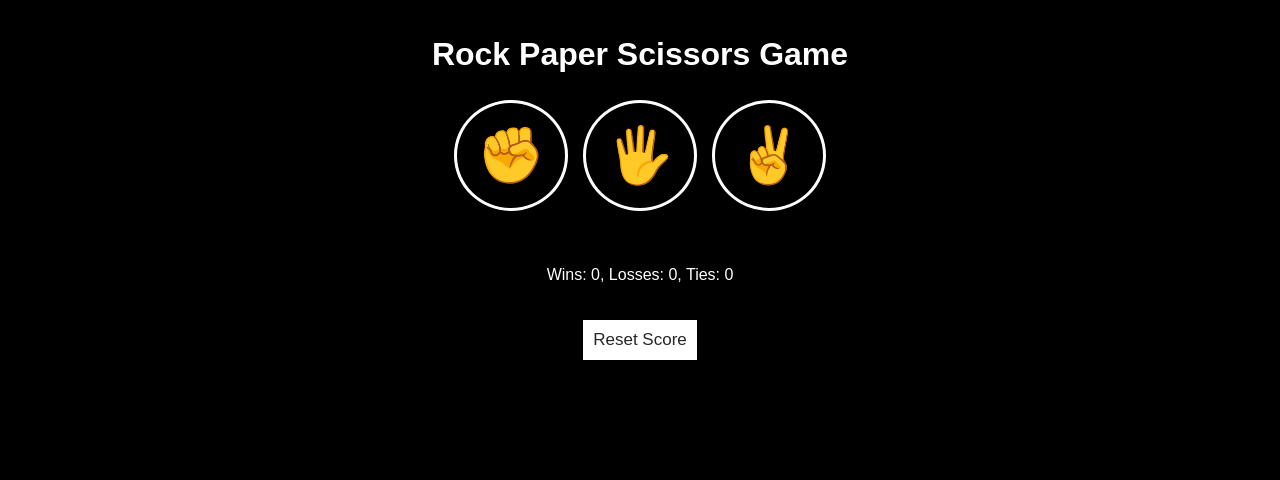
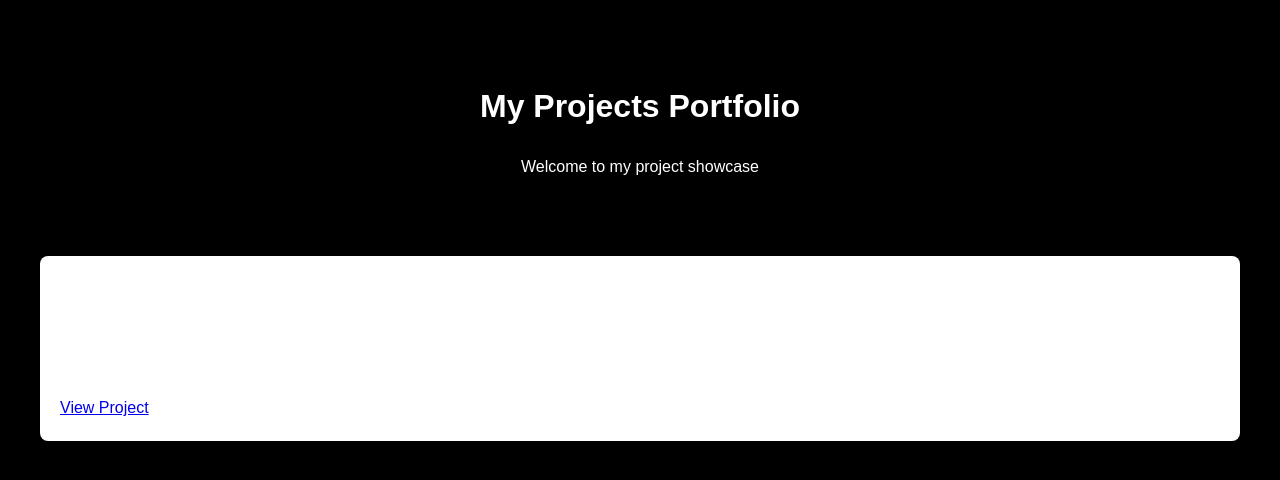
Before and after one commit to CrimsonFrost77/my-projects-landing-page, a plain HTML site: page index.html in a window 1280 px wide. Drawn offline with Linux system fonts and the light colour scheme.

Commit message:
made landing page

```diff
--- /dev/null
+++ b/css/landing-page.css
@@ -0,0 +1,28 @@
+body {
+  background-color: #000000;
+  color: white;
+  font-family: Arial, sans-serif;
+  line-height: 1.6;
+  margin: 0;
+  padding: 20px;
+}
+.container {
+  max-width: 1200px;
+  margin: 0 auto;
+}
+header {
+  text-align: center;
+  padding: 40px 0;
+}
+.projects-grid {
+  display: grid;
+  grid-template-columns: repeat(auto-fit, minmax(300px, 1fr));
+  gap: 20px;
+  padding: 20px 0;
+}
+.project-card {
+  background: white;
+  padding: 20px;
+  border-radius: 8px;
+  box-shadow: 0 2px 5px rgba(0, 0, 0, 0.1);
+}
--- a/index.html
+++ b/index.html
@@ -1,24 +1,28 @@
 <!DOCTYPE html>
-<html>
+<html lang="en">
   <head>
-    <title>Rock Paper Scissors</title>
+    <meta charset="UTF-8" />
     <meta name="viewport" content="width=device-width, initial-scale=1.0" />
-    <link rel="stylesheet" href="css/rpsV2.css" />
+    <title>My Projects Portfolio</title>
+    <link rel="stylesheet" href="css/landing-page.css" />
   </head>
   <body>
-    <h1 class="page-heading">Rock Paper Scissors Game</h1>
+    <div class="container">
+      <header>
+        <h1>My Projects Portfolio</h1>
+        <p>Welcome to my project showcase</p>
+      </header>
 
-    <!--Rock paper scissors game content-->
-    <div class="main-content">
-      <button id="rock" class="move-button">✊</button>
-      <button id="paper" class="move-button">🖐️</button>
-      <button id="scissors" class="move-button">✌️</button>
-      <p id="result-text" class="result-text"></p>
-      <p id="choices-text" class="choices-text"></p>
-      <p id="score-text" class="score-text"></p>
-      <button id="reset-score" class="button-reset-score">Reset Score</button>
+      <div class="projects-grid">
+        <div class="project-card">
+          <h2>Rock Paper Scissors</h2>
+          <p>A classic game built with HTML, CSS, and JavaScript</p>
+          <a href="rpsV2.html">View Project</a>
+        </div>
+        <!-- Add more project cards as needed -->
+      </div>
     </div>
 
-    <script src="script/rpsV2.js"></script>
+    <script src="script/landing-page.js"></script>
   </body>
 </html>
```
Also changed, not shown: rpsV2.html (added, +24 -0 lines), script/landing-page.js (added).
